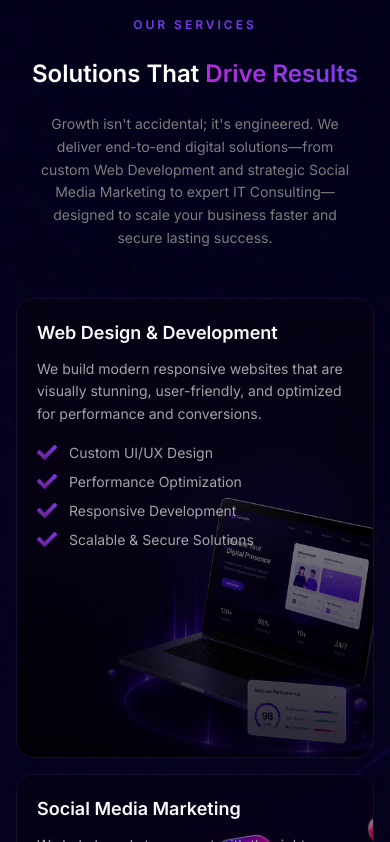
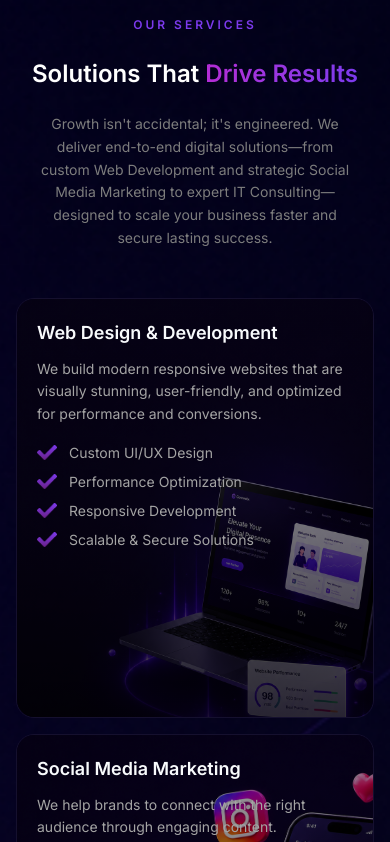
Before and after one commit to FutureAxis/futureaxis-official-web, a Next.js app: page / in a window 390 px wide. Shown: the part 1824-2666 px from the top of the page. Built offline with nearby package versions, Linux system fonts and the light colour scheme.

Commit message:
fix: adjust MobileCard height for improved layout consistency in Services.tsx

```diff
--- a/components/sections/Home/Services.tsx
+++ b/components/sections/Home/Services.tsx
@@ -17,7 +17,7 @@ export default function ServicesSection() {
     // Reusable card for mobile — image as background, content overlaid on top
     const MobileCard = ({ service }: { service: typeof SERVICES[0] }) => (
         <div
-            className="relative rounded-[18px] overflow-hidden border border-[#15102E] min-h-[460px] transition-all duration-500 hover:scale-[1.02] hover:shadow-xl hover:shadow-[#7C3AED]/10">
+            className="relative rounded-[18px] overflow-hidden border border-[#15102E] min-h-[420px] transition-all duration-500 hover:scale-[1.02] hover:shadow-xl hover:shadow-[#7C3AED]/10">
             {/* Background image */}
             <div className="absolute inset-0">
                 <Image
@@ -48,7 +48,7 @@ export default function ServicesSection() {
     );
 
     return (
-        <section ref={sectionRef} className="w-full py-[130px] md:py-16 lg:pt-[146px] lg:pb-24 overflow-hidden"
+        <section ref={sectionRef} className="w-full pt-[130px] pb-[100px] md:py-16 lg:pt-[146px] lg:pb-24 overflow-hidden"
                  id="services">
             <div className="px-4 sm:px-5 lg:px-[90px]">
                 {/* Header */}
```
